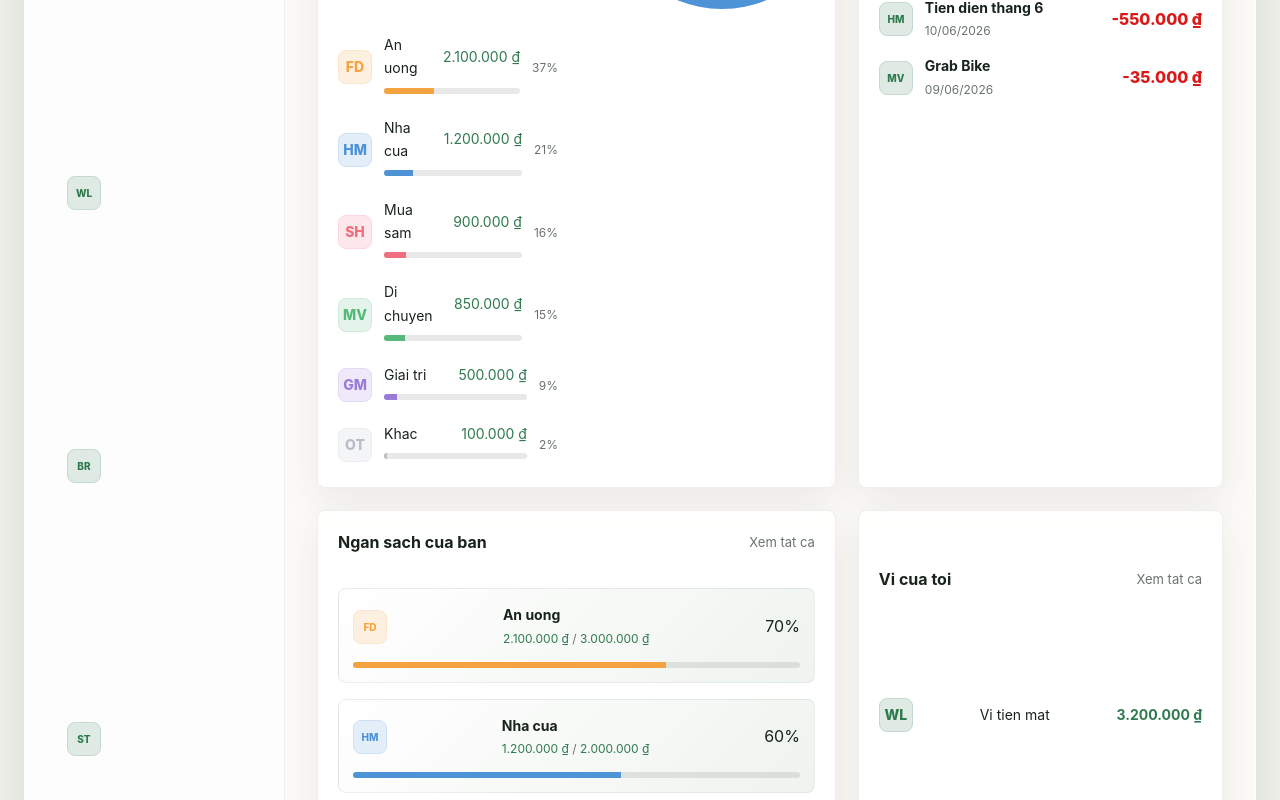
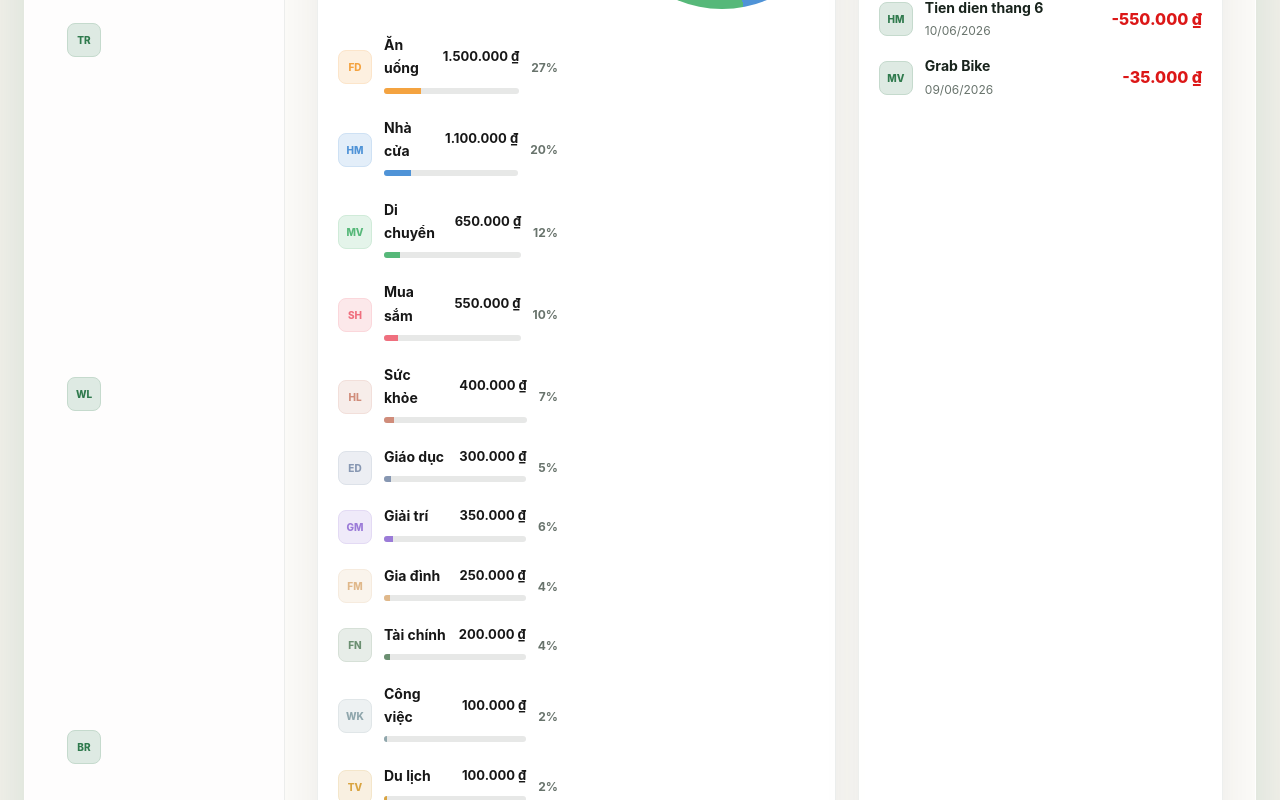
Before and after one commit to Harold-Luong/personal-hub, a React (Vite) app: page / in a window 1280 px wide. Shown: the part 620-1420 px from the top of the page. Built offline with nearby package versions, Linux system fonts and the light colour scheme.

Commit message:
CategorySpending UI

```diff
--- a/src/modules/expenses/components/dashboard/CategorySpendingCard.jsx
+++ b/src/modules/expenses/components/dashboard/CategorySpendingCard.jsx
@@ -14,9 +14,9 @@ export default function CategorySpendingCard({ categories = [], variant = 'deskt
 
   return (
     <SectionCard
-      actionLabel="Xem chi tiet"
+      actionLabel="Xem chi tiết"
       className={`category-spending-card category-spending-card--${variant}`}
-      title="Chi tieu theo danh muc"
+      title="Chi tiêu theo danh mục"
     >
       {variant === 'desktop' ? (
         <div className="category-spending-card__chart" style={{ '--chart-stops': stops }} />
@@ -27,12 +27,14 @@ export default function CategorySpendingCard({ categories = [], variant = 'deskt
             <CategoryIcon color={category.color} icon={category.icon} label={category.name} />
             <div className="category-row__body">
               <div>
-                <span>{category.name}</span>
-                <AmountText amount={category.amount} />
+                <span className="category-row__name">{category.name}</span>
+                <span className="category-row__amount">
+                  <AmountText amount={category.amount} />
+                </span>
               </div>
               <ProgressBar color={category.color} value={category.percentage} />
             </div>
-            <small>{category.percentage}%</small>
+            <small className="category-row__percentage">{category.percentage}%</small>
           </div>
         ))}
       </div>
--- a/src/modules/expenses/components/shared/CategoryIcon.jsx
+++ b/src/modules/expenses/components/shared/CategoryIcon.jsx
@@ -4,8 +4,12 @@ const iconMap = {
   bus: 'MV',
   card: 'CR',
   chart: 'BR',
+  education: 'ED',
   eye: 'EY',
+  family: 'FM',
+  finance: 'FN',
   game: 'GM',
+  health: 'HL',
   home: 'HM',
   income: 'IN',
   momo: 'MO',
@@ -15,6 +19,8 @@ const iconMap = {
   swap: 'TR',
   utensils: 'FD',
   wallet: 'WL',
+  work: 'WK',
+  travel: 'TV',
 }
 
 export default function CategoryIcon({ icon = 'more', label, color }) {
--- a/src/modules/expenses/data/mockExpenses.js
+++ b/src/modules/expenses/data/mockExpenses.js
@@ -36,49 +36,97 @@ export const mockSummary = [
 export const mockCategories = [
   {
     id: 'food',
-    name: 'An uong',
-    amount: 2100000,
-    percentage: 37,
+    name: 'Ăn uống',
+    amount: 1500000,
+    percentage: 27,
     color: '#f4a340',
     icon: 'utensils',
   },
   {
     id: 'home',
-    name: 'Nha cua',
-    amount: 1200000,
-    percentage: 21,
+    name: 'Nhà cửa',
+    amount: 1100000,
+    percentage: 20,
     color: '#4f93d7',
     icon: 'home',
   },
   {
+    id: 'transport',
+    name: 'Di chuyển',
+    amount: 650000,
+    percentage: 12,
+    color: '#56b879',
+    icon: 'bus',
+  },
+  {
     id: 'shopping',
-    name: 'Mua sam',
-    amount: 900000,
-    percentage: 16,
+    name: 'Mua sắm',
+    amount: 550000,
+    percentage: 10,
     color: '#ef6f7e',
     icon: 'bag',
   },
   {
-    id: 'transport',
-    name: 'Di chuyen',
-    amount: 850000,
-    percentage: 15,
-    color: '#56b879',
-    icon: 'bus',
+    id: 'health',
+    name: 'Sức khỏe',
+    amount: 400000,
+    percentage: 7,
+    color: '#d08c7a',
+    icon: 'health',
+  },
+  {
+    id: 'education',
+    name: 'Giáo dục',
+    amount: 300000,
+    percentage: 5,
+    color: '#8797b2',
+    icon: 'education',
   },
   {
     id: 'fun',
-    name: 'Giai tri',
-    amount: 500000,
-    percentage: 9,
+    name: 'Giải trí',
+    amount: 350000,
+    percentage: 6,
     color: '#9b7bd8',
     icon: 'game',
   },
   {
-    id: 'other',
-    name: 'Khac',
+    id: 'family',
+    name: 'Gia đình',
+    amount: 250000,
+    percentage: 4,
+    color: '#e0b88a',
+    icon: 'family',
+  },
+  {
+    id: 'finance',
+    name: 'Tài chính',
+    amount: 200000,
+    percentage: 4,
+    color: '#6b8f71',
+    icon: 'finance',
+  },
+  {
+    id: 'work',
+    name: 'Công việc',
     amount: 100000,
     percentage: 2,
+    color: '#8fa6ac',
+    icon: 'work',
+  },
+  {
+    id: 'travel',
+    name: 'Du lịch',
+    amount: 100000,
+    percentage: 2,
+    color: '#d9a441',
+    icon: 'travel',
+  },
+  {
+    id: 'other',
+    name: 'Khác',
+    amount: 50000,
+    percentage: 1,
     color: '#b8bec8',
     icon: 'more',
   },
--- a/src/modules/expenses/styles/expenses/_cards.scss
+++ b/src/modules/expenses/styles/expenses/_cards.scss
@@ -263,19 +263,37 @@
   margin-bottom: 8px;
 }
 
-.category-row span,
+.category-row__name,
 .budget-item strong,
 .wallet-item span,
 .transaction-item strong {
   font-size: 14px;
 }
 
-.category-row small,
+.category-row__name {
+  color: var(--expense-heading);
+  font-weight: 700;
+}
+
+.category-row__amount {
+  font-size: 13px;
+  font-weight: 700;
+}
+
+.category-row__amount .amount-text {
+  color: var(--expense-heading);
+}
+
+.category-row__percentage,
 .transaction-item p,
 .budget-item p {
   color: var(--expense-muted);
   font-size: 12px;
   margin: 0;
+}
+
+.category-row__percentage {
+  font-weight: 700;
 }
 
 .transaction-list {
--- a/src/modules/expenses/styles/expenses/_responsive.scss
+++ b/src/modules/expenses/styles/expenses/_responsive.scss
@@ -29,6 +29,24 @@
 
   .category-spending-card--mobile .category-row {
     grid-template-columns: auto minmax(0, 1fr) auto;
+  }
+
+  .category-spending-card--mobile .section-card__header h2 {
+    color: var(--expense-heading);
+    font-size: 14px;
+  }
+
+  .category-spending-card--mobile .section-card__header button {
+    font-size: 12px;
+  }
+
+  .category-spending-card--mobile .category-row__name {
+    font-size: 13px;
+  }
+
+  .category-spending-card--mobile .category-row__amount,
+  .category-spending-card--mobile .category-row__percentage {
+    font-size: 12px;
   }
 
   .recent-transactions-card .transaction-list {
```
